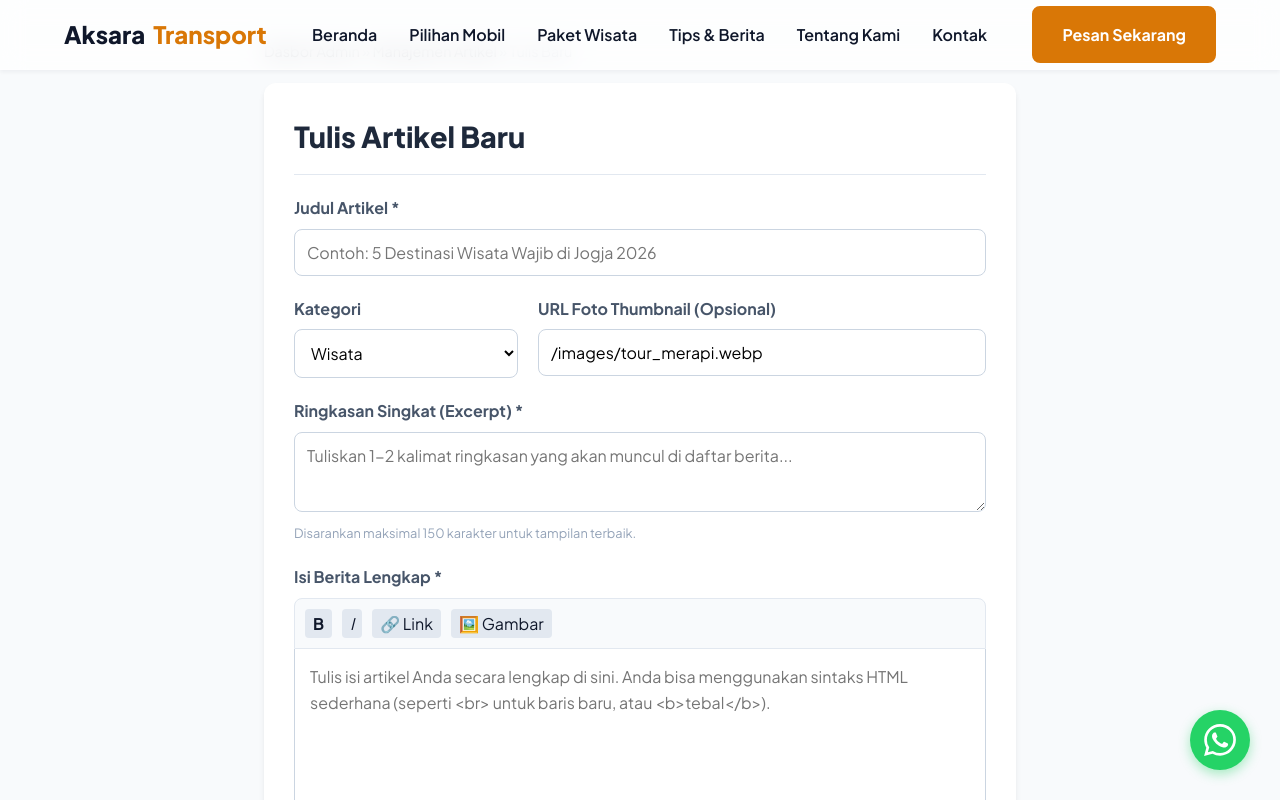
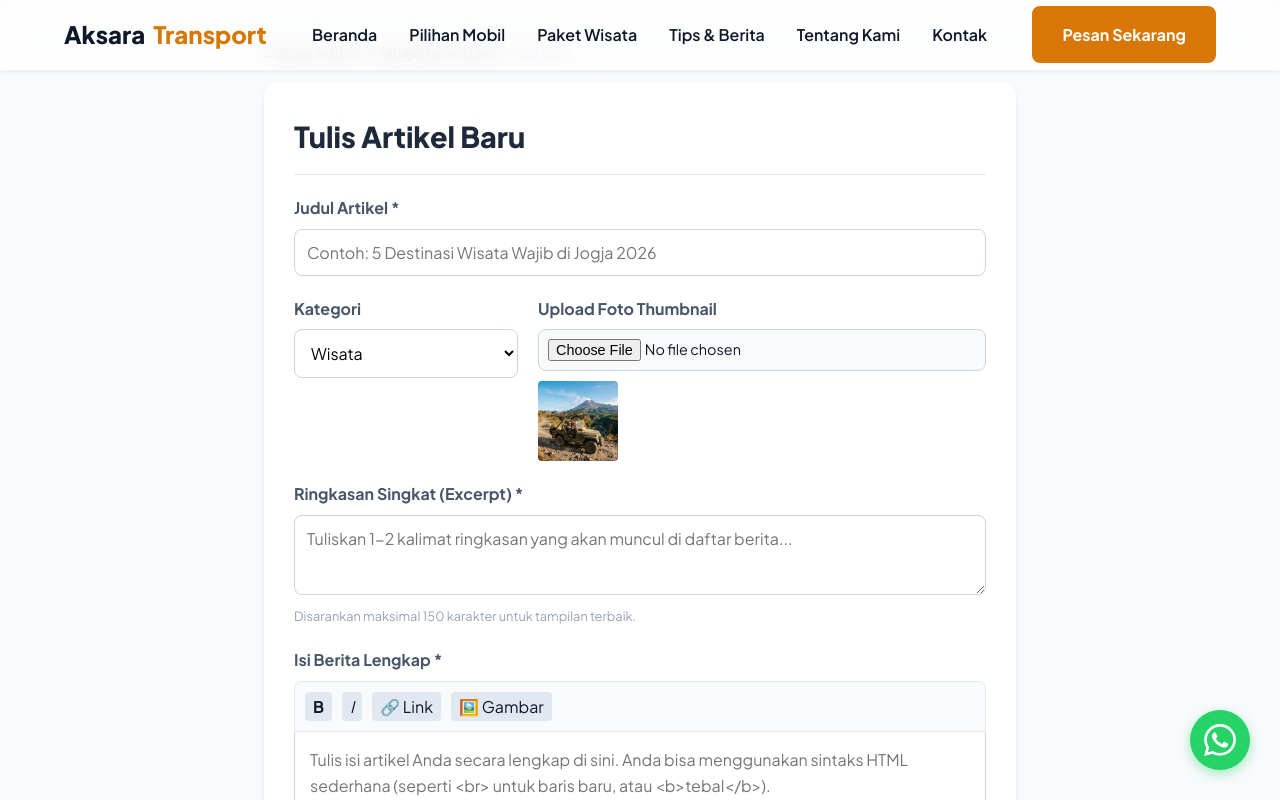
Before and after one commit to nandarprasetya-bot/aksara-transport-web, a Next.js app: page /admin/artikel/tulis in a window 1280 px wide. Shown: the top 800 px of the page. Built offline with nearby package versions, Linux system fonts and the light colour scheme; no server answers.

Commit message:
feat: add image uploader to article form

```diff
--- a/src/app/admin/artikel/tulis/page.tsx
+++ b/src/app/admin/artikel/tulis/page.tsx
@@ -13,6 +13,45 @@ export default function TulisArtikelPage() {
     const [imageUrl, setImageUrl] = useState('/images/tour_merapi.webp'); // Default image
     const [excerpt, setExcerpt] = useState('');
     const [content, setContent] = useState('');
+
+    const [uploadingImage, setUploadingImage] = useState(false);
+
+    const handleImageUpload = async (e: React.ChangeEvent<HTMLInputElement>) => {
+        if (!e.target.files || e.target.files.length === 0) return;
+        const file = e.target.files[0];
+
+        if (!supabase) {
+            alert('Supabase belum terhubung.');
+            return;
+        }
+
+        try {
+            setUploadingImage(true);
+            const fileExt = file.name.split('.').pop();
+            const fileName = `${Math.random()}.${fileExt}`;
+            const filePath = `artikel-images/${fileName}`;
+
+            // Upload image to Supabase Storage bucket named 'blog-images'
+            const { error: uploadError } = await supabase.storage
+                .from('blog-images')
+                .upload(filePath, file);
+
+            if (uploadError) {
+                throw uploadError;
+            }
+
+            // Get the public URL
+            const { data } = supabase.storage.from('blog-images').getPublicUrl(filePath);
+            setImageUrl(data.publicUrl);
+            alert('Gambar berhasil diunggah!');
+
+        } catch (error: any) {
+            console.error('Error uploading image:', error);
+            alert('Gagal mengunggah gambar. Pastikan Anda sudah membuat Storage Bucket bernama "blog-images" di Supabase.');
+        } finally {
+            setUploadingImage(false);
+        }
+    };
 
     const generateSlug = (text: string) => {
         return text.toString().toLowerCase()
@@ -120,14 +159,22 @@ export default function TulisArtikelPage() {
                                 </select>
                             </div>
                             <div style={{ flex: 2, minWidth: '300px' }}>
-                                <label style={{ display: 'block', fontWeight: 600, color: '#475569', marginBottom: '8px' }}>URL Foto Thumbnail (Opsional)</label>
-                                <input
-                                    type="text"
-                                    value={imageUrl}
-                                    onChange={(e) => setImageUrl(e.target.value)}
-                                    placeholder="/images/tour_merapi.webp atau https://..."
-                                    style={{ width: '100%', padding: '12px', border: '1px solid #cbd5e1', borderRadius: '8px', fontSize: '1rem', fontFamily: 'inherit' }}
-                                />
+                                <label style={{ display: 'block', fontWeight: 600, color: '#475569', marginBottom: '8px' }}>Upload Foto Thumbnail</label>
+                                <div style={{ display: 'flex', gap: '10px', alignItems: 'center' }}>
+                                    <input
+                                        type="file"
+                                        accept="image/*"
+                                        onChange={handleImageUpload}
+                                        disabled={uploadingImage}
+                                        style={{ flex: 1, padding: '9px', border: '1px solid #cbd5e1', borderRadius: '8px', fontSize: '0.9rem', background: '#f8fafc' }}
+                                    />
+                                    {uploadingImage && <span style={{ fontSize: '0.9rem', color: 'var(--accent)' }}>Mengunggah...</span>}
+                                </div>
+                                {imageUrl && (
+                                    <div style={{ marginTop: '10px' }}>
+                                        <img src={imageUrl} alt="Preview" style={{ height: '80px', borderRadius: '4px', objectFit: 'cover' }} />
+                                    </div>
+                                )}
                             </div>
                         </div>
 
```
